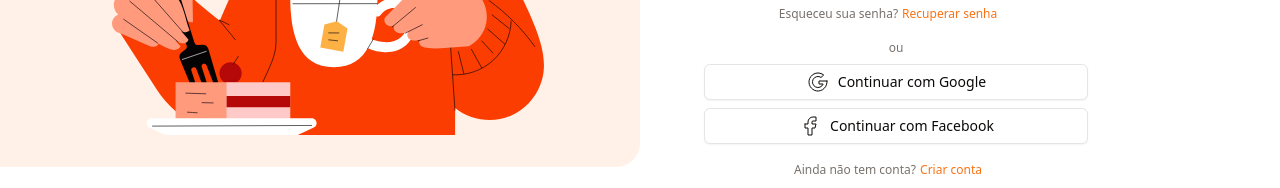
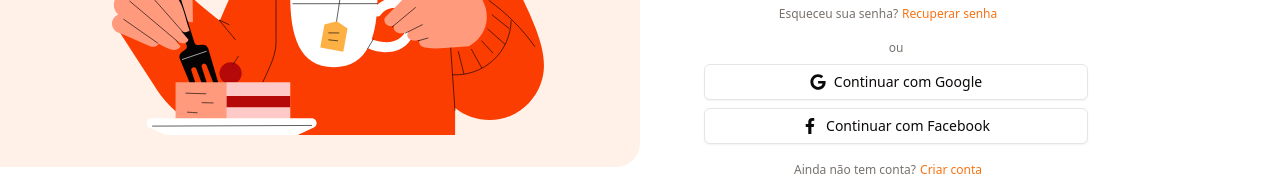
Before and after one commit to IReFoodI/Front-end, a React (Vite) app: page /entrar in a window 1280 px wide. Shown: the part 424-612 px from the top of the page. Built offline with nearby package versions, Linux system fonts and the light colour scheme.

Commit message:
🔄 refactor: update icons for improved UI
- Replaced existing icons in the application with new ones for a better user interface.

```diff
--- a/src/domains/user/components/login/SocialAuthButtons.jsx
+++ b/src/domains/user/components/login/SocialAuthButtons.jsx
@@ -1,4 +1,4 @@
-import { IconBrandFacebook, IconBrandGoogle } from "@tabler/icons-react"
+import { FaFacebookF, FaGoogle } from "react-icons/fa"
 
 import { Button } from "@/ui/components/ui/button/button"
 
@@ -8,13 +8,11 @@ export function SocialAuthButtons() {
       <span className="text-xs text-muted-foreground">ou</span>
       <nav aria-label="Opções de login e registro" className="grid gap-2">
         <Button variant="outline">
-          <IconBrandGoogle stroke={1} className="mr-2" /> Continuar com Google
-          {/* nao gostei desse icone */}
+          <FaGoogle className="mr-2 size-4" />
+          Continuar com Google
         </Button>
         <Button variant="outline">
-          <IconBrandFacebook stroke={1} className="mr-2" /> Continuar com
-          Facebook
-          {/* nao gostei desse icone */}
+          <FaFacebookF className="mr-2 size-4" /> Continuar com Facebook
         </Button>
       </nav>
     </>
```
